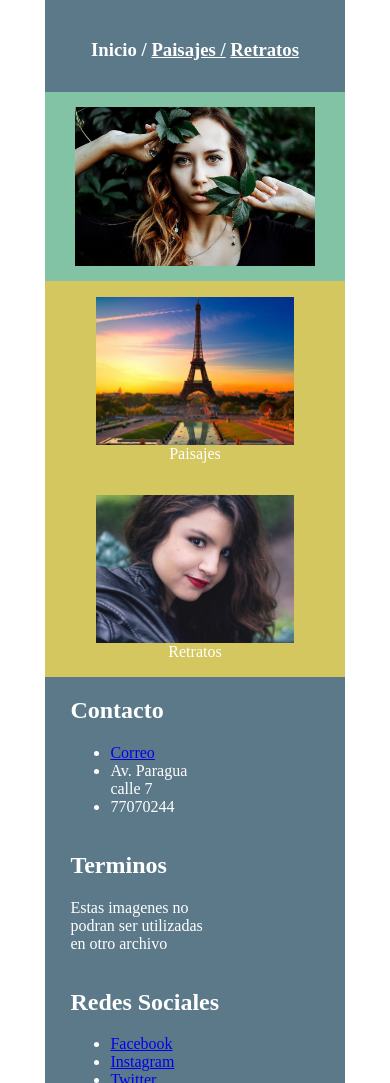
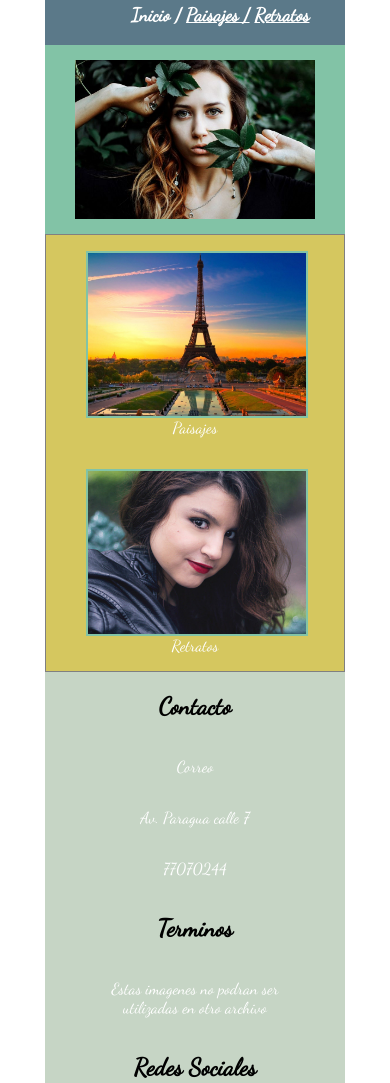
Before and after one commit to Cedock1/CssyDisenoWebResponsive, a plain HTML site: page index.html in a window 390 px wide. Shown: the part 82-1165 px from the top of the page. Drawn offline with Linux system fonts and the light colour scheme.

Commit message:
por fin!!!

```diff
--- a/css/estilo.css
+++ b/css/estilo.css
@@ -1,3 +1,9 @@
+html{
+  font-family: 'Dancing Script', cursive;
+}
+#contedido{
+  width: 900px;
+}
 #head{
   background-color: #5b7989;
   display:flex;
@@ -9,7 +15,7 @@
   margin: 0 10% auto 10%;
   padding: 0 25px 0 25px;
   color: white;
-  height: 20%;
+  height: auto;
 }
 #navbar{
   width: 300px;
@@ -46,26 +52,34 @@
   margin: 0 10% auto 10%;
   padding: 0;
   background-color: #d5c75f;
+  border: 1px solid grey;
 }
 .bloque1 , .bloque2 {
   width: 500px;
 }
 .i1 , .i2{
   display: block;
-  width: 90%;
+  width: 100%;
   height:auto;
   margin: auto;
-  background-color: #82c3a6;
+  border: 2px solid #82c3a6;
+}
+.i1:hover{
+  transform: rotate(10deg);
+}
+.i2:hover{
+  transform: translate(20px,-5px);
 }
 .sd{
   text-decoration: none;
+  color: white;
 }
 figcaption{
   text-align: center;
   color: white;
 }
 .madre{
-  background-color: #5b7989;
+  background-color: #C6d5c5;
   display:flex;
   flex-direction: row;
   flex-wrap: wrap;
@@ -79,12 +93,47 @@ figcaption{
 }
 div [class*='son']{
   display: block;
-  width: 150px;
+  width: 155px;
 }
 .i3{
   height: 15px;
   width: 15px;
 }
+h2{
+  color: black;
+}
 h2 , p {
   display: block;
 }
+img{
+  box-shadow: 2px  #02010a;
+}
+
+@media (max-width: 900px) {
+  #head{
+    display: flex;
+    flex-direction: column;
+    justify-content: center;
+  }
+ #navbar{
+   display: flex;
+   flex-flow: column nowrap;
+  width: 90%;
+  height: auto;
+ }
+ .madre{
+   display: flex;
+   justify-content: center;
+ }
+ div [class*='son']{display: flex;
+   flex-flow: column;
+   width: 90%;
+   height: auto;
+   text-align: center;
+   align-items: center;
+ }
+ h2 , p {
+   text-align: center;
+ }
+
+}
--- a/index.html
+++ b/index.html
@@ -6,6 +6,7 @@
    <link rel="stylesheet" href="css/estilo.css">
    <link href="https://fonts.googleapis.com/css?family=Dancing+Script" rel="stylesheet">
    <title>Comenzando con la fotografia</title>
+   <div id="contenido">
    <header>
      <section id="head">
        <nav id="titulo">
@@ -47,13 +48,12 @@
      <div class="madre">
        <div class="son1">
          <h2>Contacto</h2>
-         <ul>
-         <li>
-           <a ="stylesheet" href="mailto:cesardockm@gmail.com">Correo</a>
-         </li>
-         <li>Av. Paragua calle 7</li>
-         <li>77070244</li>
-         </ul>
+         <p>
+           <a class="sd" rel="stylesheet" href="mailto:cesardockm@gmail.com">Correo</a>
+         </p>
+         <p>Av. Paragua calle 7</p>
+         <p>77070244</p>
+
        </div>
        <div class="son2">
          <h2>Terminos</h2>
@@ -61,12 +61,12 @@
        </div>
        <div class="son3">
          <h2>Redes Sociales</h2>
-         <ul>
-           <li><a href="https://www.facebook.com/cesar.dockweiler">Facebook</a></li>
-           <li><a href="https://www.instagram.com/cesardockweiler/">Instagram</a></li>
-           <li><a href="https://twitter.com/CesarDockM?lang=es">Twitter</a>
-           </li>
-         </ul>
+           <p><a class="sd" href="https://www.facebook.com/cesar.dockweiler">Facebook</a><p>
+
+           <p><a class="sd" href="https://www.instagram.com/cesardockweiler/">Instagram</a><p>
+
+           <p><a class="sd" href="https://twitter.com/CesarDockM?lang=es">Twitter</a>
+           </p>
        </div>
        <div class="son4">
          <h2>Derechos</h2>
@@ -76,4 +76,5 @@
        </div>
      </div>
    </footer>
+ </div>
   </html>
```
